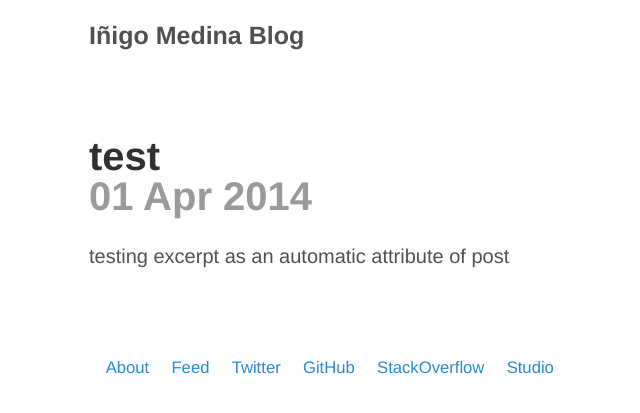
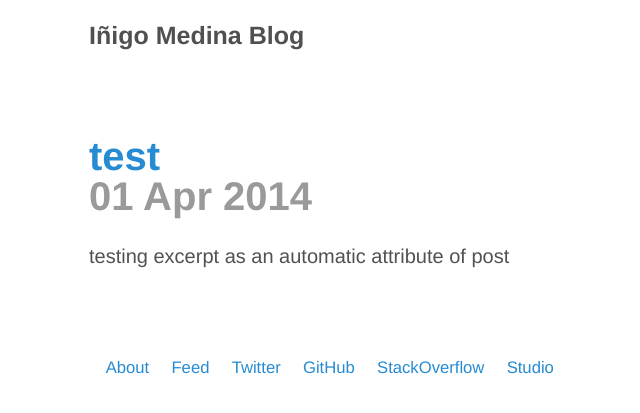
Before and after one commit to grosshat/grosshat.github.io, a Jekyll site: the page built from index.html, in a window 1280 px wide. Shown: the top 413 px of the page, without its empty margins (191-831 px from the left). Built offline with Jekyll 4.4.1, drawn with Linux system fonts in a browser that asks for light colours; Markdown is read by kramdown in place of the engine named in the settings.

Commit message:
Remove custom color link on heading.

```diff
--- a/public/css/poole.css
+++ b/public/css/poole.css
@@ -305,12 +305,6 @@ tbody tr:nth-child(odd) th {
   margin-bottom: 4em;
 }
 
-/* Blog post or page title */
-.page-title,
-.post-title,
-.post-title a {
-  color: #303030;
-}
 .page-title,
 .post-title {
   margin-top: 0;
```
